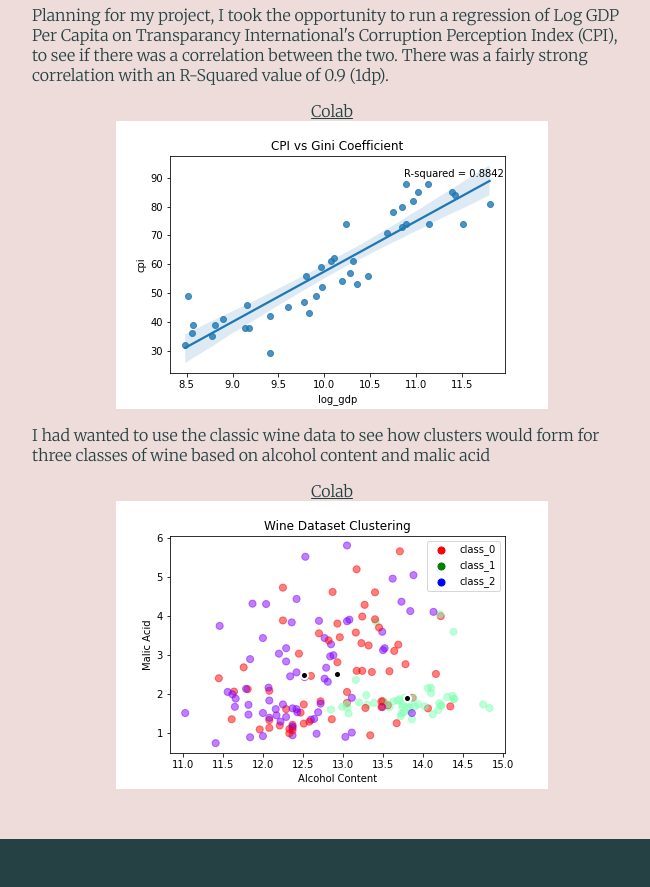
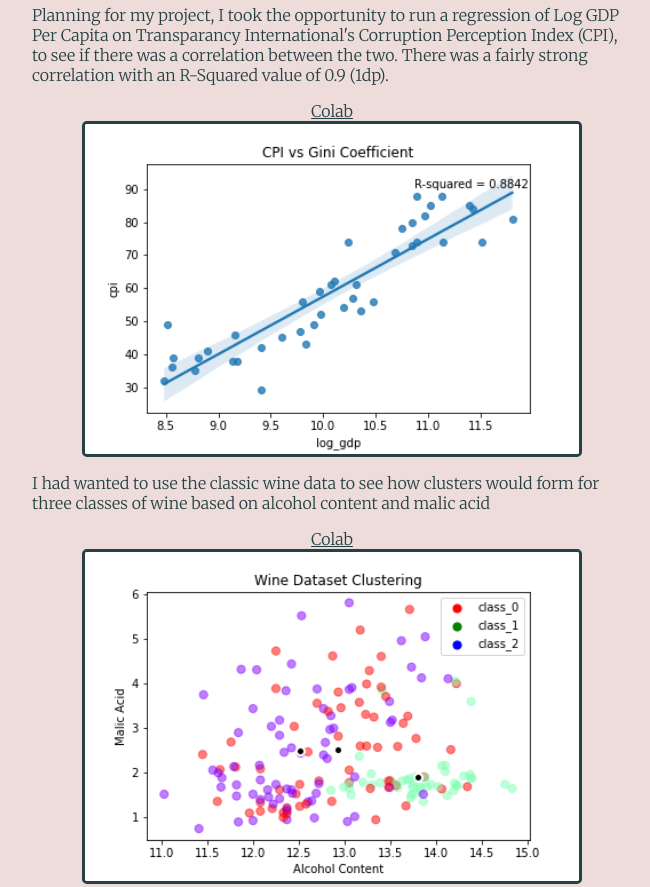
Before and after one commit to MeeloshE/MeeloshE.github.io, a plain HTML site: page portfolio.html in a window 1280 px wide. Shown: the part 3140-4027 px from the top of the page, without its empty margins (308-958 px from the left). Drawn offline with nearby package versions, Linux system fonts and the light colour scheme; a script that the page names is missing.

Commit message:
Update portfolio.css

```diff
--- a/portfolio.css
+++ b/portfolio.css
@@ -155,7 +155,15 @@ html, body {
     text-align: center;
 }
 
-
+.ds {
+    background-color: white;
+    width:500px;
+    border-width: 3px;
+    border-radius: 5px;
+    border-style: solid;
+    border-color: #264143;
+    text-align: center;
+}
 
 
 
```
